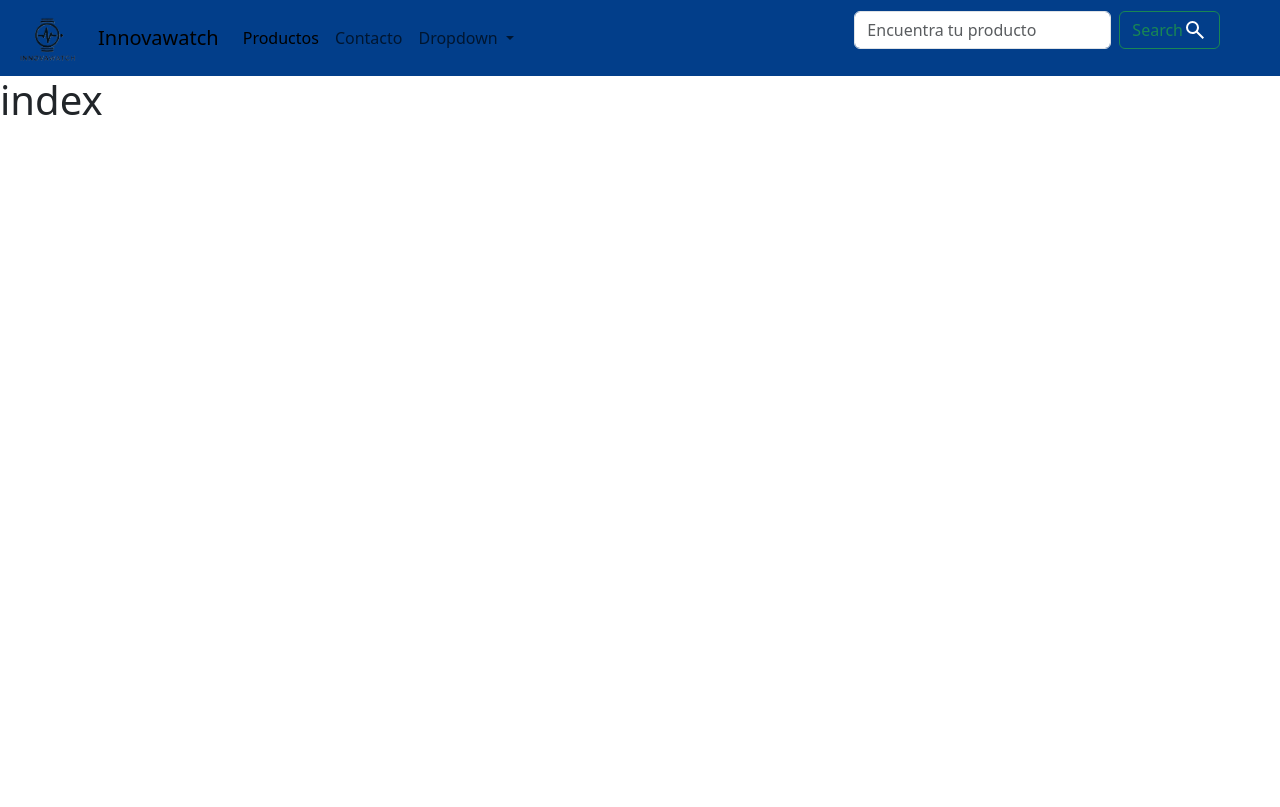
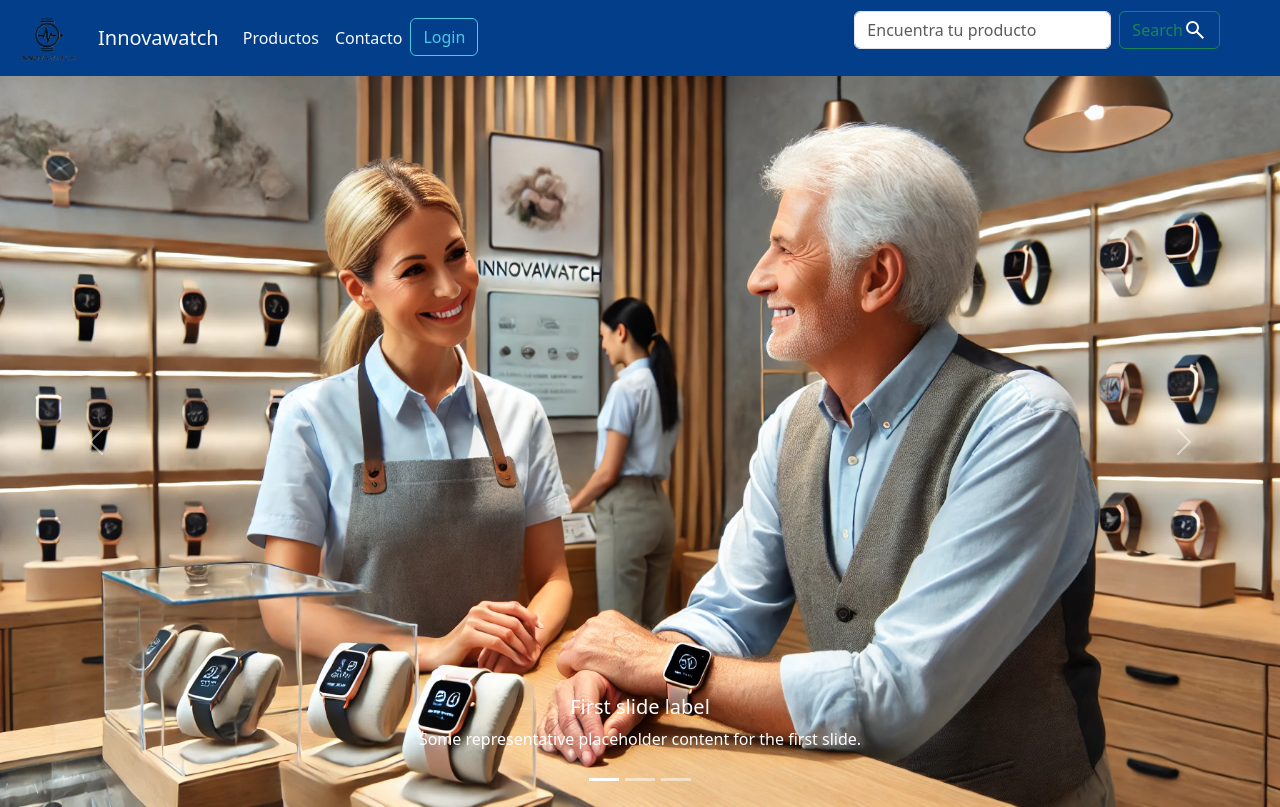
Before and after one commit to luciarinconpozo/InnoWatch, a PHP site: page / in a window 1280 px wide. Before the commit the page ends 115 px from the top, so only its background shows below. Run offline with PHP 8.4, Linux system fonts and the light colour scheme.

Commit message:
Ya tengo imágenes para el carrousel

```diff
--- a/Components/header.php
+++ b/Components/header.php
@@ -13,34 +13,28 @@
             <a class="navbar-brand" href="#">
                 <img src="<?php echo $url . "/../assets/img/Logo Innovawatch.png"?>" alt="Bootstrap" width="70" height="50">
             </a>
-          <a class="navbar-brand" href="#">Innovawatch</a>
+          <a class="navbar-brand text-light" href="#">Innovawatch</a>
           <button class="navbar-toggler" type="button" data-bs-toggle="collapse" data-bs-target="#navbarSupportedContent" aria-controls="navbarSupportedContent" aria-expanded="false" aria-label="Toggle navigation">
             <span class="navbar-toggler-icon"></span>
           </button>
           <div class="collapse navbar-collapse" id="navbarSupportedContent">
             <ul class="navbar-nav me-auto mb-2 mb-lg-0">
               <li class="nav-item">
-                <a class="nav-link active" aria-current="page" href="#">Productos</a>
+                <a class="nav-link active text-light" aria-current="page" href="#">Productos</a>
               </li>
               <li class="nav-item">
-                <a class="nav-link" href="#">Contacto</a>
+                <a class="nav-link text-light" href="#">Contacto</a>
               </li>
-              <li class="nav-item dropdown">
-                <a class="nav-link dropdown-toggle" href="#" role="button" data-bs-toggle="dropdown" aria-expanded="false">
-                  Dropdown
-                </a>
-                <ul class="dropdown-menu">
-                  <li><a class="dropdown-item" href="#">Action</a></li>
-                  <li><a class="dropdown-item" href="#">Another action</a></li>
-                  <li><hr class="dropdown-divider"></li>
-                  <li><a class="dropdown-item" href="#">Something else here</a></li>
-                </ul>
+
+              <li class="nav-item">
+                <a href="#" class="btn btn-outline-vivid-sky-blue">Login</a>
               </li>
             </ul>
+
             <form class="d-flex me-5" role="search">
               <input class="form-control me-2" type="search" placeholder="Encuentra tu producto" aria-label="Search">
               <button class="btn btn-outline-success d-inline-flex align-items-center" type="submit">Search <img src="<?php echo $url . "/../assets/img/search_24dp_FFFF_FILL0_wght400_GRAD0_opsz24.svg"?>"></button>
             </form>
           </div>
         </div>
-      </nav>
+</nav>
--- a/assets/styles/styles.css
+++ b/assets/styles/styles.css
@@ -13,3 +13,16 @@
 .bg-marian-blue {
     background-color: var(--marian-blue);
 }
+
+.btn-outline-vivid-sky-blue {
+    border: 1px solid var(--vivid-sky-blue);
+    color: var(--vivid-sky-blue);
+    background-color: transparent;
+    transition: color 0.15s ease-in-out, background-color 0.15s ease-in-out, border-color 0.15s ease-in-out;
+}
+
+.btn-outline-vivid-sky-blue:hover {
+    color: #ffffff; /* Color del texto al pasar el mouse */
+    background-color: var(--vivid-sky-blue); /* Fondo amarillo al pasar el mouse */
+    border-color: var(--vivid-sky-blue); /* Mantener el color del borde */
+}
--- a/index.php
+++ b/index.php
@@ -1,4 +1,46 @@
 <?php require("Components/header.php")?>
 
 
-<h1>index</h1>
+<body>
+    <div id="carouselExampleCaptions" class="carousel slide">
+  <div class="carousel-indicators">
+    <button type="button" data-bs-target="#carouselExampleCaptions" data-bs-slide-to="0" class="active" aria-current="true" aria-label="Slide 1"></button>
+    <button type="button" data-bs-target="#carouselExampleCaptions" data-bs-slide-to="1" aria-label="Slide 2"></button>
+    <button type="button" data-bs-target="#carouselExampleCaptions" data-bs-slide-to="2" aria-label="Slide 3"></button>
+  </div>
+  <div class="carousel-inner">
+    <div class="carousel-item active">
+      <img src="<?php echo $url . "/../assets/img/hombreFeliz.webp"?>" class="d-block w-100" alt="...">
+      <div class="carousel-caption d-none d-md-block">
+        <h5>First slide label</h5>
+        <p>Some representative placeholder content for the first slide.</p>
+      </div>
+    </div>
+    <div class="carousel-item">
+      <img src="..." class="d-block w-100" alt="...">
+      <div class="carousel-caption d-none d-md-block">
+        <h5>Second slide label</h5>
+        <p>Some representative placeholder content for the second slide.</p>
+      </div>
+    </div>
+    <div class="carousel-item">
+      <img src="..." class="d-block w-100" alt="...">
+      <div class="carousel-caption d-none d-md-block">
+        <h5>Third slide label</h5>
+        <p>Some representative placeholder content for the third slide.</p>
+      </div>
+    </div>
+  </div>
+  <button class="carousel-control-prev" type="button" data-bs-target="#carouselExampleCaptions" data-bs-slide="prev">
+    <span class="carousel-control-prev-icon" aria-hidden="true"></span>
+    <span class="visually-hidden">Previous</span>
+  </button>
+  <button class="carousel-control-next" type="button" data-bs-target="#carouselExampleCaptions" data-bs-slide="next">
+    <span class="carousel-control-next-icon" aria-hidden="true"></span>
+    <span class="visually-hidden">Next</span>
+  </button>
+</div>
+
+
+    <script src="https://cdn.jsdelivr.net/npm/bootstrap@5.3.3/dist/js/bootstrap.bundle.min.js" integrity="sha384-YvpcrYf0tY3lHB60NNkmXc5s9fDVZLESaAA55NDzOxhy9GkcIdslK1eN7N6jIeHz" crossorigin="anonymous"></script>
+</body>
```
Also changed, not shown: assets/img/hombreFeliz.webp (added).
